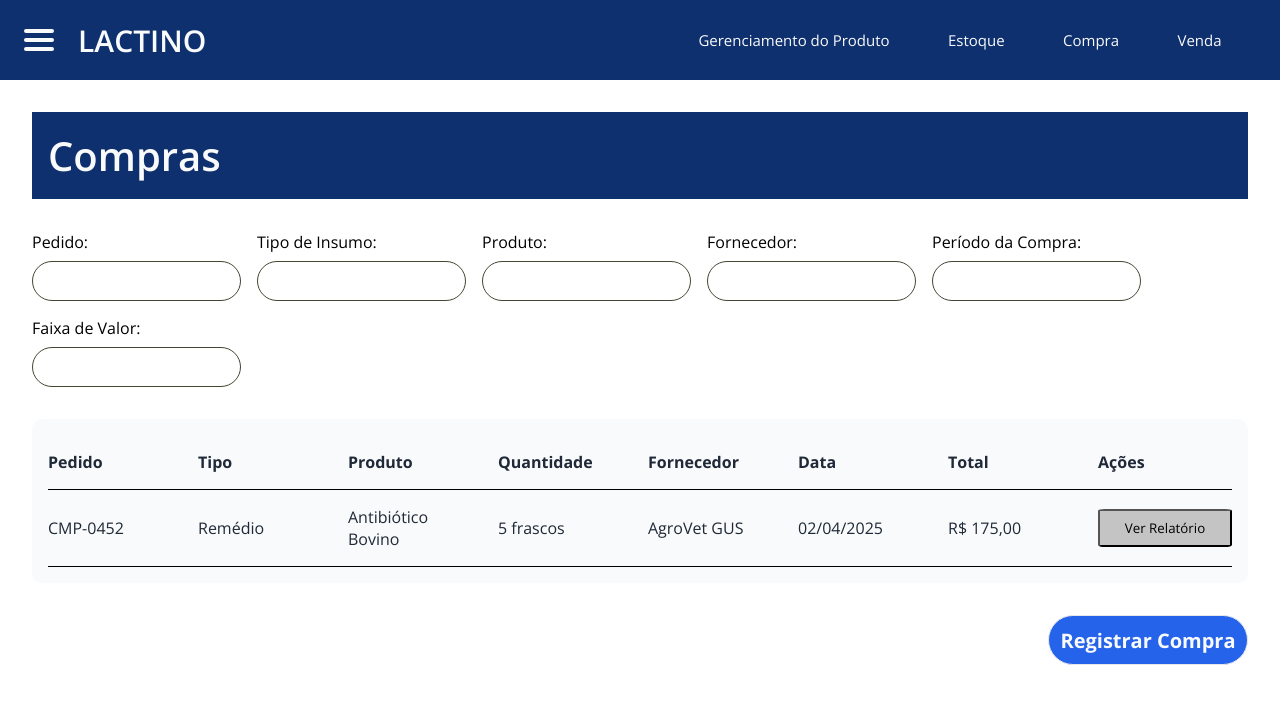
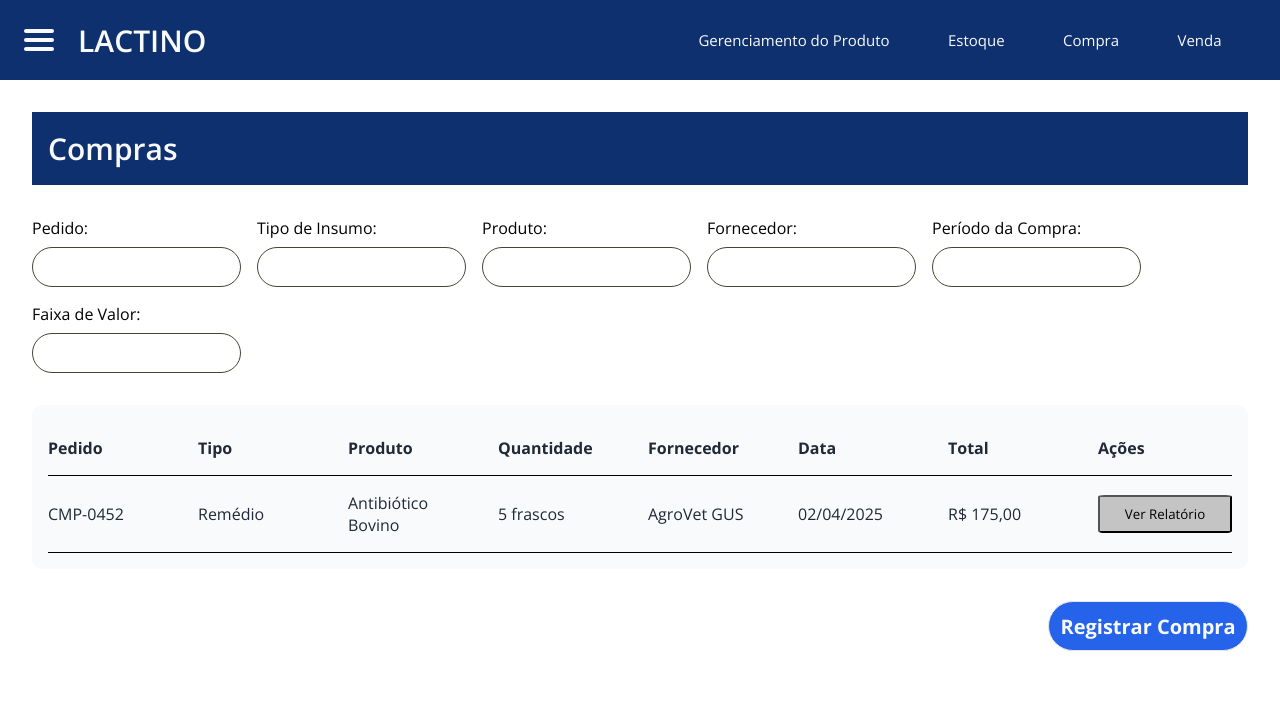
Before and after one commit to the-boys-technology/lactino-frontend, a React (Vite) app: page /gestao-compras in a window 1280 px wide. Shown: the top 704 px of the page. Built offline with nearby package versions, Linux system fonts and the light colour scheme.

Commit message:
style: ...

```diff
--- a/src/css/botao.css
+++ b/src/css/botao.css
@@ -29,6 +29,7 @@
 
 .botao:hover {
     cursor: pointer;
+    background-color: #0d47a1;
 }
 
 .primary {
--- a/src/pages/GestãoCompras/GestaoCompras.css
+++ b/src/pages/GestãoCompras/GestaoCompras.css
@@ -10,7 +10,7 @@
   }
 
   .compras__header-title {
-    font-size: 2.5rem;
+    font-size: 30px;
     font-weight: 600;
   }
 
```
